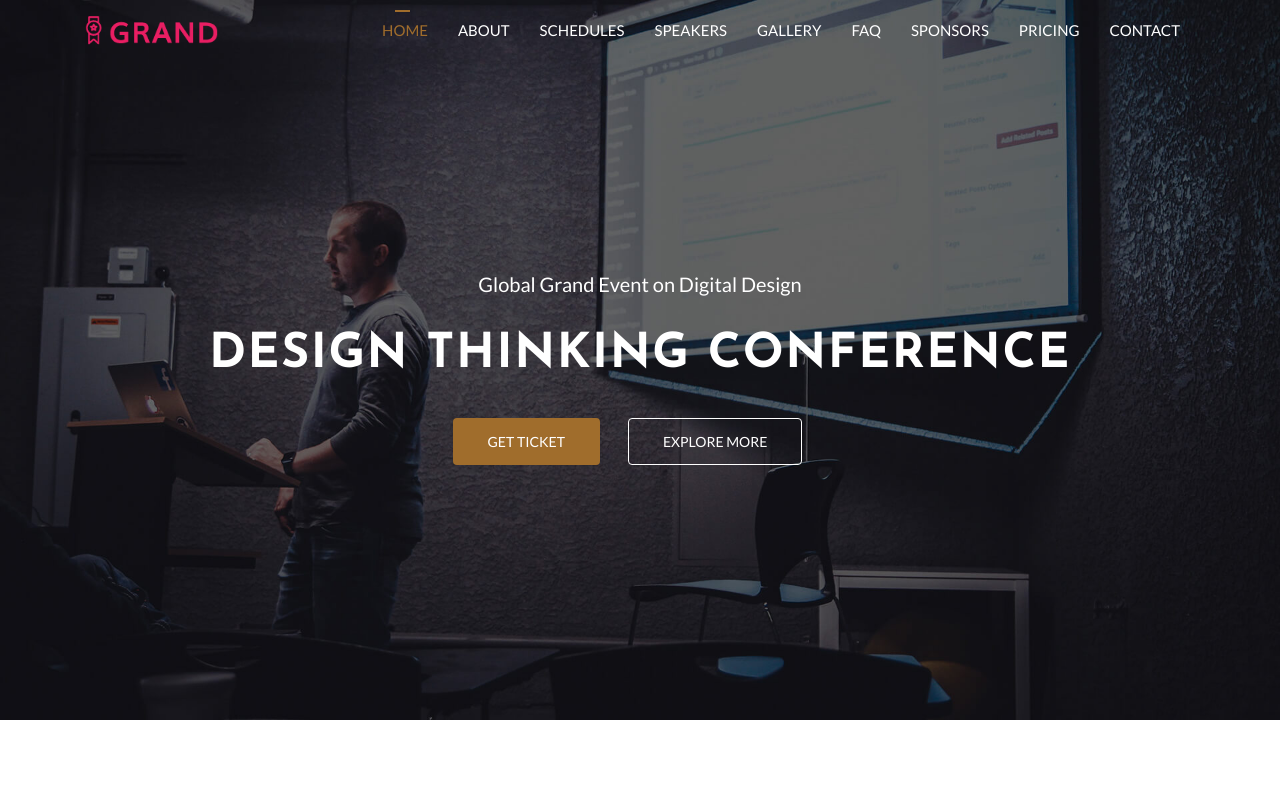
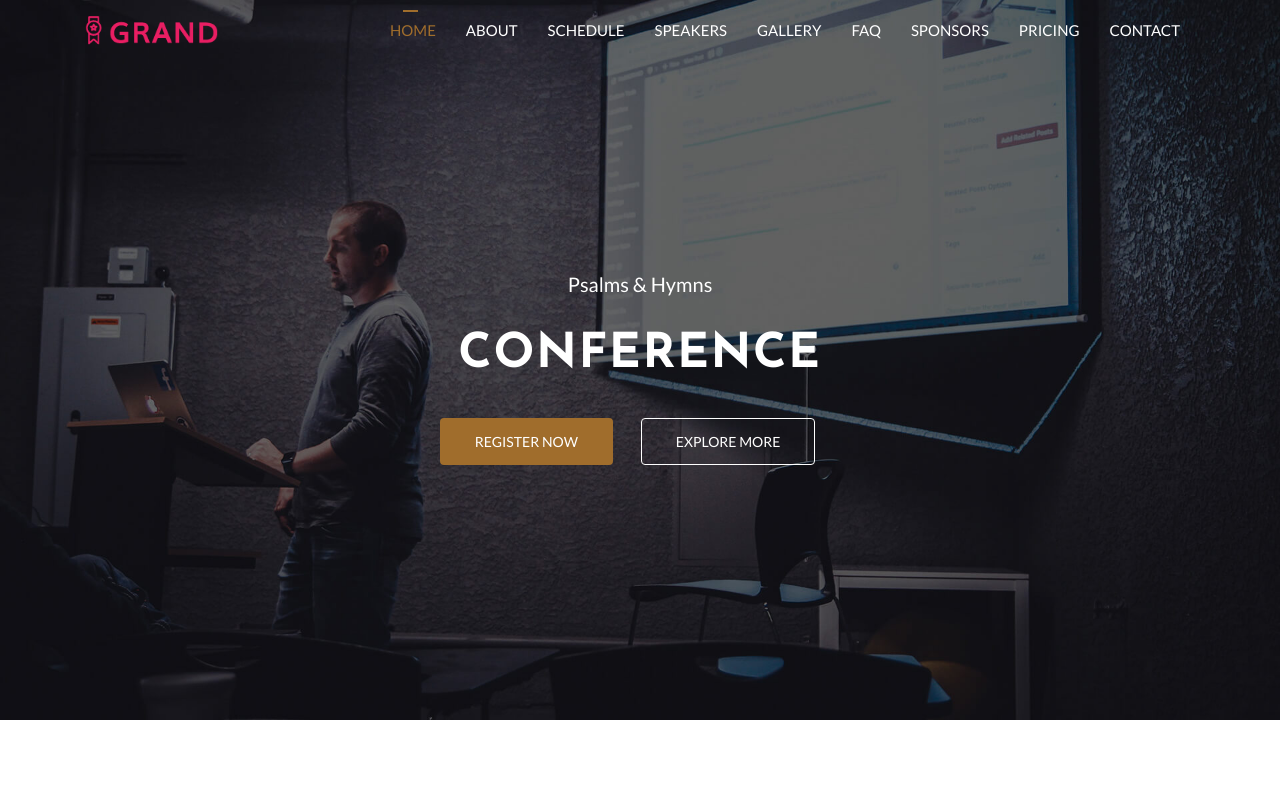
Before and after one commit to bluestrat404/psalmshymns25, a plain HTML site: page index.html in a window 1280 px wide. Shown: the top 787 px of the page. Drawn offline with Linux system fonts and the light colour scheme; files whose address does not match are found by name.

Commit message:
Updates to Index
Schedules --> Schedule

Conference name in

```diff
--- a/index.html
+++ b/index.html
@@ -5,7 +5,7 @@
     <meta charset="utf-8">
     <meta name="viewport" content="width=device-width, initial-scale=1, shrink-to-fit=no">
 
-    <title>Grand - Event and Conference Template</title>
+    <title>Psalms & Hymns Conference - A Conference for Worship Leaders — Sponsored by the Pillar Network</title>
 
     <!-- Bootstrap CSS -->
     <link rel="stylesheet" type="text/css" href="assets/css/bootstrap.min.css" >
@@ -53,8 +53,8 @@
                 </a>
               </li>
               <li class="nav-item">
-                <a class="nav-link" href="#schedules">
-                  schedules
+                <a class="nav-link" href="#schedule">
+                  schedule
                 </a>
               </li>
               <li class="nav-item">
@@ -100,7 +100,7 @@
             <a class="page-scrool" href="#about">About</a>
           </li>
           <li>
-             <a class="page-scroll" href="#schedules">schedules</a>
+             <a class="page-scroll" href="#schedule">Schedule</a>
           </li>
           <li>
             <a class="page-scroll" href="#team">Speakers</a>
@@ -139,9 +139,9 @@
           <div class="carousel-item active">
             <img class="d-block w-100" src="assets/img/slider/slide1.jpg" alt="First slide">
             <div class="carousel-caption d-md-block">
-              <p class="fadeInUp wow" data-wow-delay=".6s">Global Grand Event on Digital Design</p>
-              <h1 class="wow fadeInDown heading" data-wow-delay=".4s">Design Thinking Conference</h1>
-              <a href="#" class="fadeInLeft wow btn btn-common btn-lg" data-wow-delay=".6s">Get Ticket</a>
+              <p class="fadeInUp wow" data-wow-delay=".6s">Psalms &amp; Hymns</p>
+              <h1 class="wow fadeInDown heading" data-wow-delay=".4s">Conference</h1>
+              <a href="#" class="fadeInLeft wow btn btn-common btn-lg" data-wow-delay=".6s">Register Now</a>
               <a href="#" class="fadeInRight wow btn btn-border btn-lg" data-wow-delay=".6s">Explore More</a>
             </div>
           </div>
@@ -193,7 +193,7 @@
             <div class="row time-countdown justify-content-center wow fadeInUp" data-wow-delay="0.2s">
               <div id="clock" class="time-count"></div>
             </div>
-            <a href="pricing.html" class="btn btn-common wow fadeInUp" data-wow-delay="0.3s">Add to My Calender</a>
+            <a href="pricing.html" class="btn btn-common wow fadeInUp" data-wow-delay="0.3s">Register Now</a>
           </div>
         </div>
       </div>
@@ -207,7 +207,7 @@
           <div class="col-12">
             <div class="section-title-header text-left">
               <h1 class="section-title wow fadeInUp" data-wow-delay="0.2s">Why Attend?</h1>
-              <p class="wow fadeInDown" data-wow-delay="0.2s">When you leave Psalms & Hymns Conference, you'll be encouraged and freshly energized in your ministry. And you will have gained new ideas, tools, resources, and friends in the work.</p>
+              <p class="wow fadeInDown" data-wow-delay="0.2s">By the time you leave Psalms & Hymns Conference, You'll be encouraged and freshly energized in your ministry. And you will have gained new ideas, tools, resources, and friends in the work.</p>
               <p class="wow fadeInDown" data-wow-delay="0.2s">At Psalms & Hymns, you will be strengthened through good preaching and talks, but for most of our time together, you'll be enjoying hands-on workshops, great fellowship around tables, and time for playing and worshiping through music.</p>
             </div>
           </div>
@@ -380,7 +380,7 @@
     <!-- Counter Area End-->
 
     <!-- Schedule Section Start -->
-    <section id="schedules" class="schedule section-padding">
+    <section id="schedule" class="schedule section-padding">
       <div class="container">
         <div class="row">
           <div class="col-12">
@@ -1494,6 +1494,7 @@
     <section id="contact-map" class="section-padding">
       <div class="container">
         <div class="row justify-content-center">
+<!--
 <div class="text-center">
                   <h2>You are using Free Version</h2>
                   <h5>Please, purchase full version to get all features and pages</h5><br>
@@ -1510,6 +1511,7 @@
                   <br>
                   <a href="https://rebrand.ly/ud-grand-purchase" target="_blank" class="btn btn-common btn-lg">Purchase Now</a>
                 </div>
+ -->
         </div>
       </div>
     </section>
```
